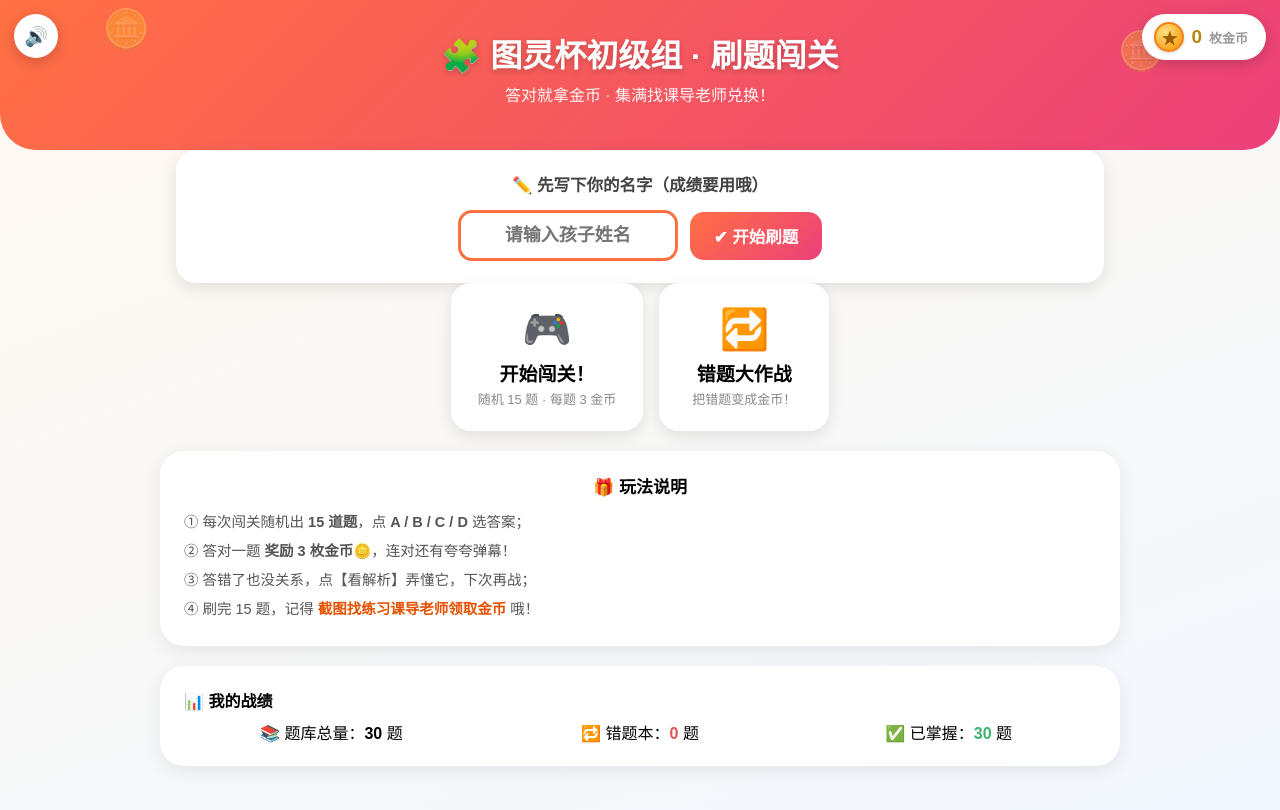
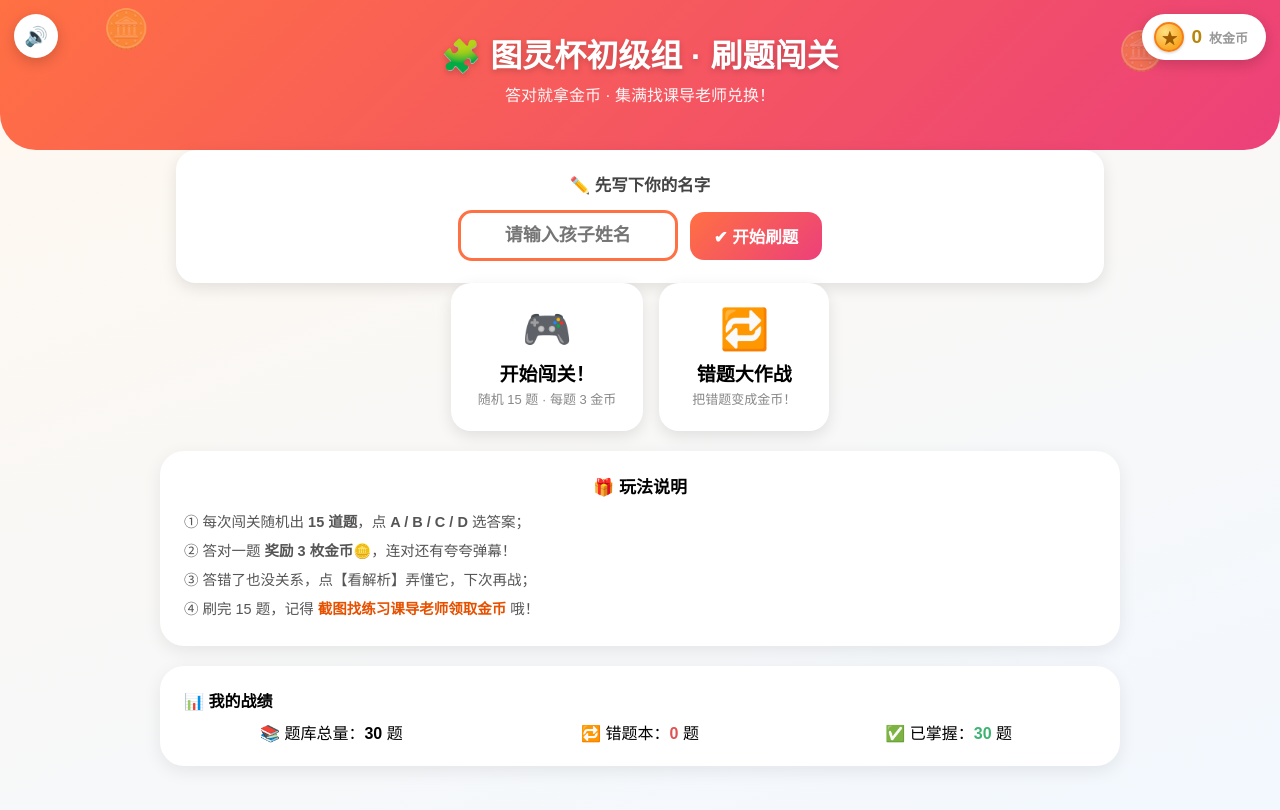
Before and after one commit to zhuqiannan101/turing-quiz-chuji, a plain HTML site: page index.html in a window 1280 px wide. Drawn offline with Linux system fonts and the light colour scheme.

Commit message:
姓名标题去掉(成绩要用哦)

```diff
--- a/index.html
+++ b/index.html
@@ -96,7 +96,7 @@ h2.res{font-size:30px;text-align:center;margin-bottom:2px}
 <button class="sndbtn" id="snd" onclick="toggleSnd()">🔊</button>
 <div class="coinbar" id="coinbar"><span class="coin">★</span><span id="coinN">0</span><span style="font-size:13px;color:#999">枚金币</span></div>
 <div id="home">
- <div class="namecard"><div class="ntitle">✏️ 先写下你的名字（成绩要用哦）</div><div id="nameArea" style="display:flex;align-items:center;gap:12px;flex-wrap:wrap;justify-content:center"></div></div>
+ <div class="namecard"><div class="ntitle">✏️ 先写下你的名字</div><div id="nameArea" style="display:flex;align-items:center;gap:12px;flex-wrap:wrap;justify-content:center"></div></div>
  <div class="menu">
   <div class="mode" onclick="start('rand15')"><div class="ic">🎮</div><div class="t">开始闯关！</div><div class="d">随机 15 题 · 每题 3 金币</div></div>
   <div class="mode" onclick="start('wrong')"><div class="ic">🔁</div><div class="t">错题大作战</div><div class="d">把错题变成金币！</div></div>
```
